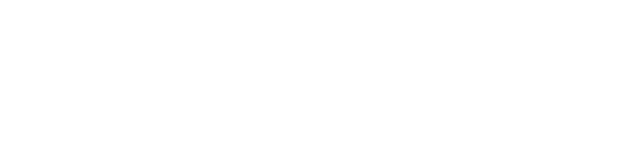
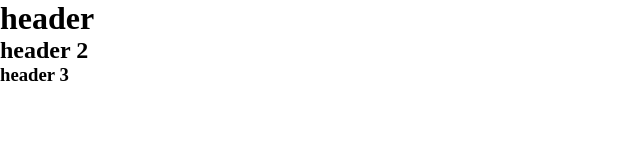
Before and after one commit to ugpapa/temp, a plain HTML site: page index.html in a window 1280 px wide. Shown: the whole page, without its empty margins (0-640 px from the left). Drawn offline with nearby package versions, Linux system fonts and the light colour scheme.

Commit message:
header 부분 추가 함.

```diff
--- a/index.html
+++ b/index.html
@@ -11,6 +11,9 @@
   </style>
 </head>
 <body>
+  <h1>header</h1>
+  <h2>header 2</h2>
+  <h3>header 3</h3>
   <script src="https://code.jquery.com/jquery-1.10.2.js"></script>
 </body>
 </html>
```
